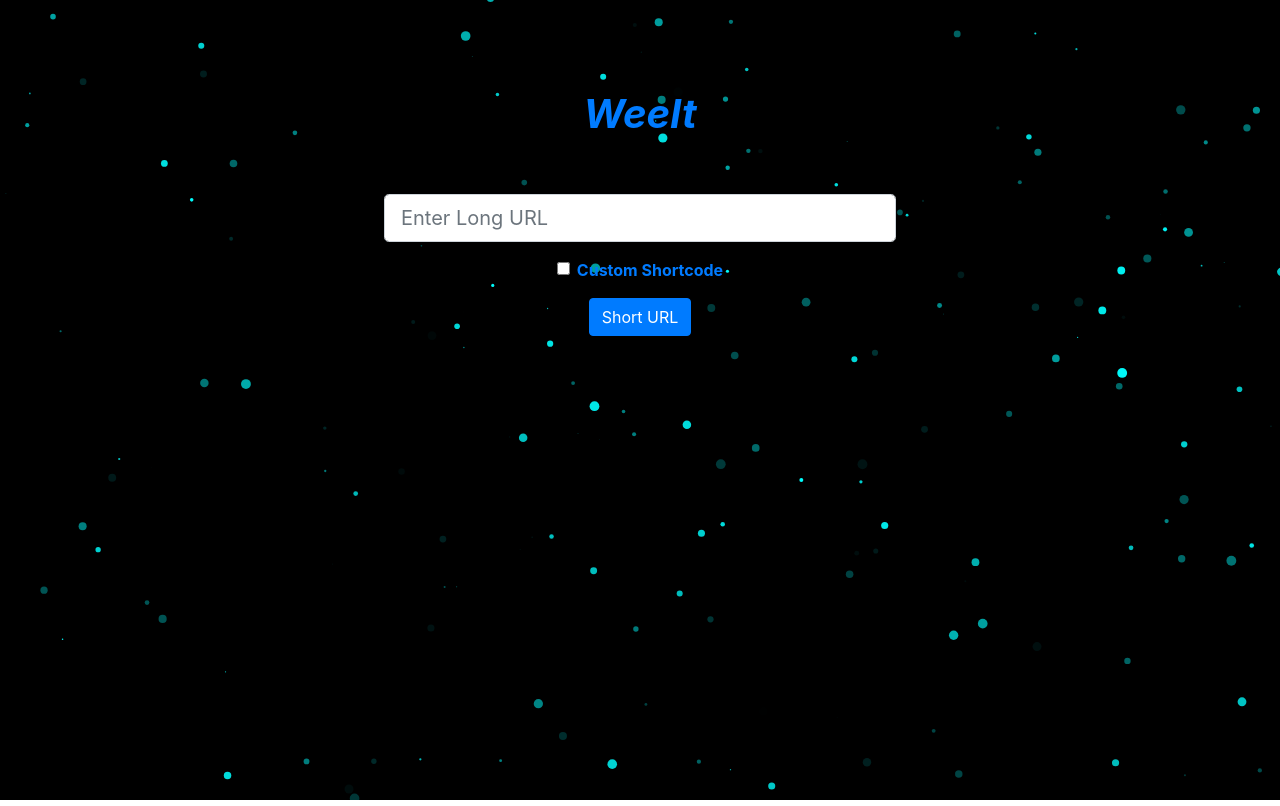
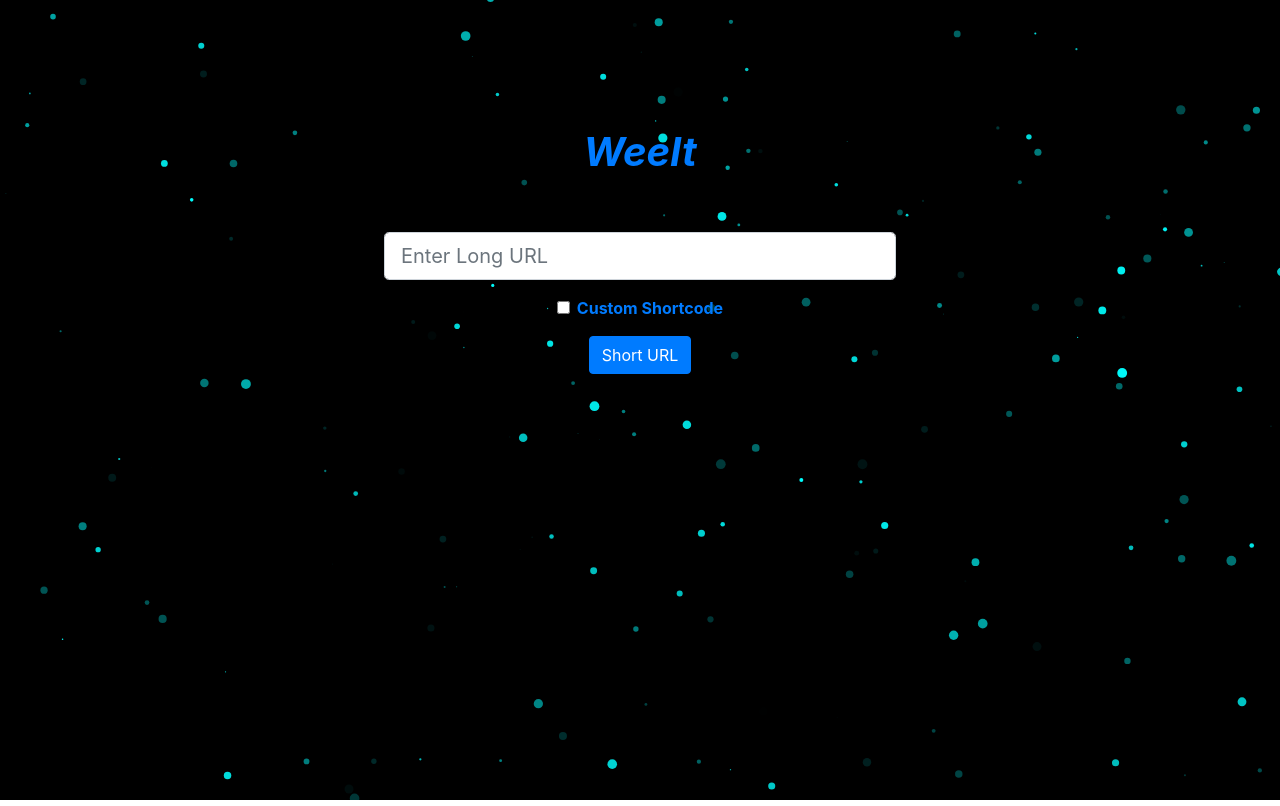
Before and after one commit to find-aman/url_shortener, a Django app: page / in a window 1280 px wide. Run offline with Django 3.2, Linux system fonts and the light colour scheme; some libraries are stand-ins or nearby versions.

Commit message:
ui changes

```diff
--- a/shortener/templates/shortener/base.html
+++ b/shortener/templates/shortener/base.html
@@ -52,7 +52,7 @@
 <body>
     <div id="particle"></div>
     <div id="overlay">
-        <div style="text-align:center; width:100%;margin-left:auto;margin-top:7%;margin-right:auto;">
+        <div style="text-align:center;margin-top:10%;">
             <h1 class="font-weight-bold font-italic text-primary">WeeIt</h1>
             <br><br>
             {% if messages %}
```
